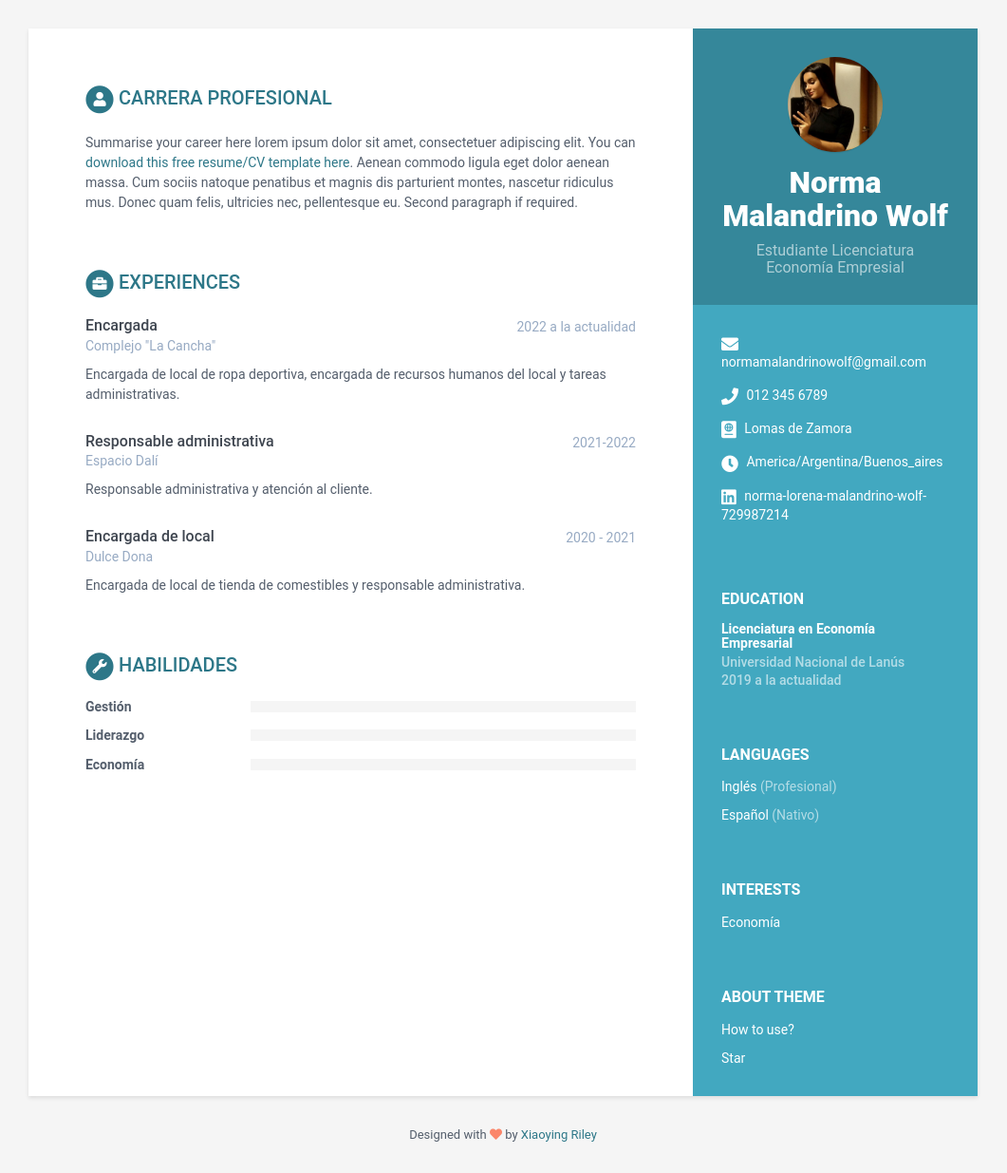
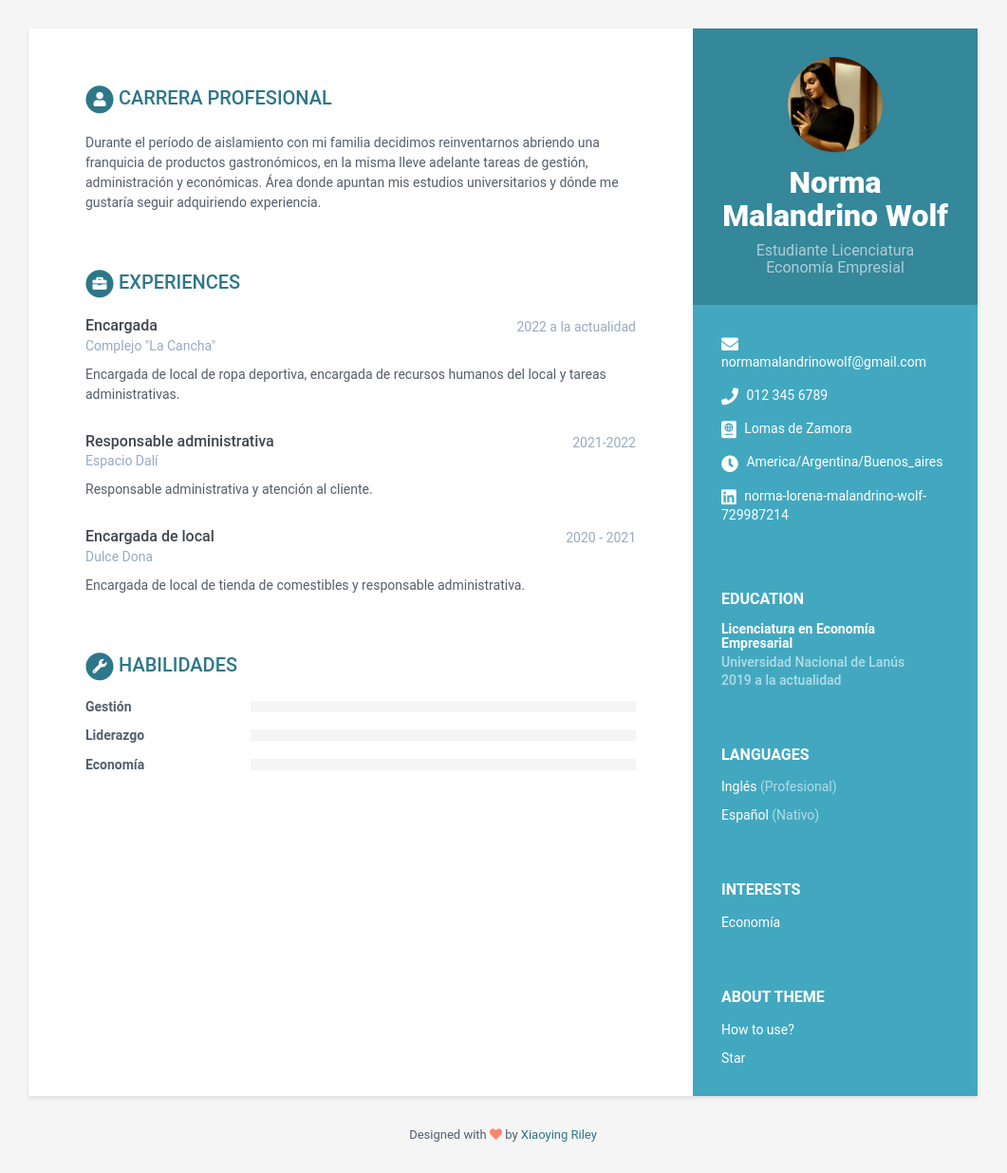
Before and after one commit to estebanpiazza/cvnorma, a Jekyll site: the page built from index.html, in a window 1280 px wide. Shown: the whole page at 95% size, without its empty margins (110-1171 px from the left). Built offline with Jekyll 4.4.1, drawn with Linux system fonts in a browser that asks for light colours.

Commit message:
Update data.yml

```diff
--- a/_data/data.yml
+++ b/_data/data.yml
@@ -33,12 +33,7 @@ sidebar:
 career-profile:
     title: Carrera Profesional
     summary: |
-      Summarise your career here lorem ipsum dolor sit amet, consectetuer
-      adipiscing elit. You can [download this free resume/CV template here]().
-      Aenean commodo ligula eget dolor aenean massa. Cum sociis natoque
-      penatibus et magnis dis parturient montes, nascetur ridiculus mus.
-      Donec quam felis, ultricies nec, pellentesque eu.
-      Second paragraph if required.
+      Durante el período de aislamiento con mi familia decidimos reinventarnos abriendo una franquicia de productos gastronómicos, en la misma lleve adelante tareas de gestión, administración y económicas. Área donde apuntan mis estudios universitarios y dónde me gustaría seguir adquiriendo experiencia.
 education:
     - degree: Licenciatura en Economía Empresarial
       university: Universidad Nacional de Lanús
```
